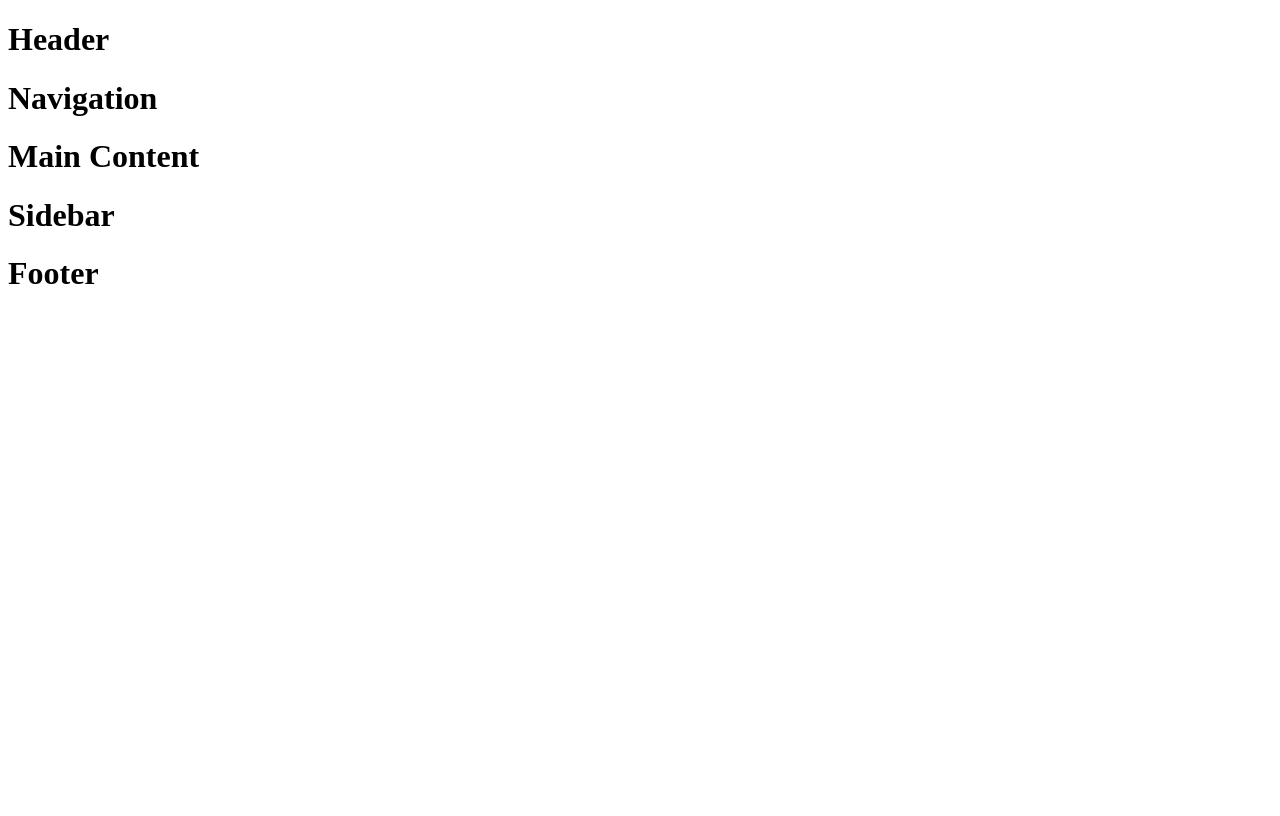
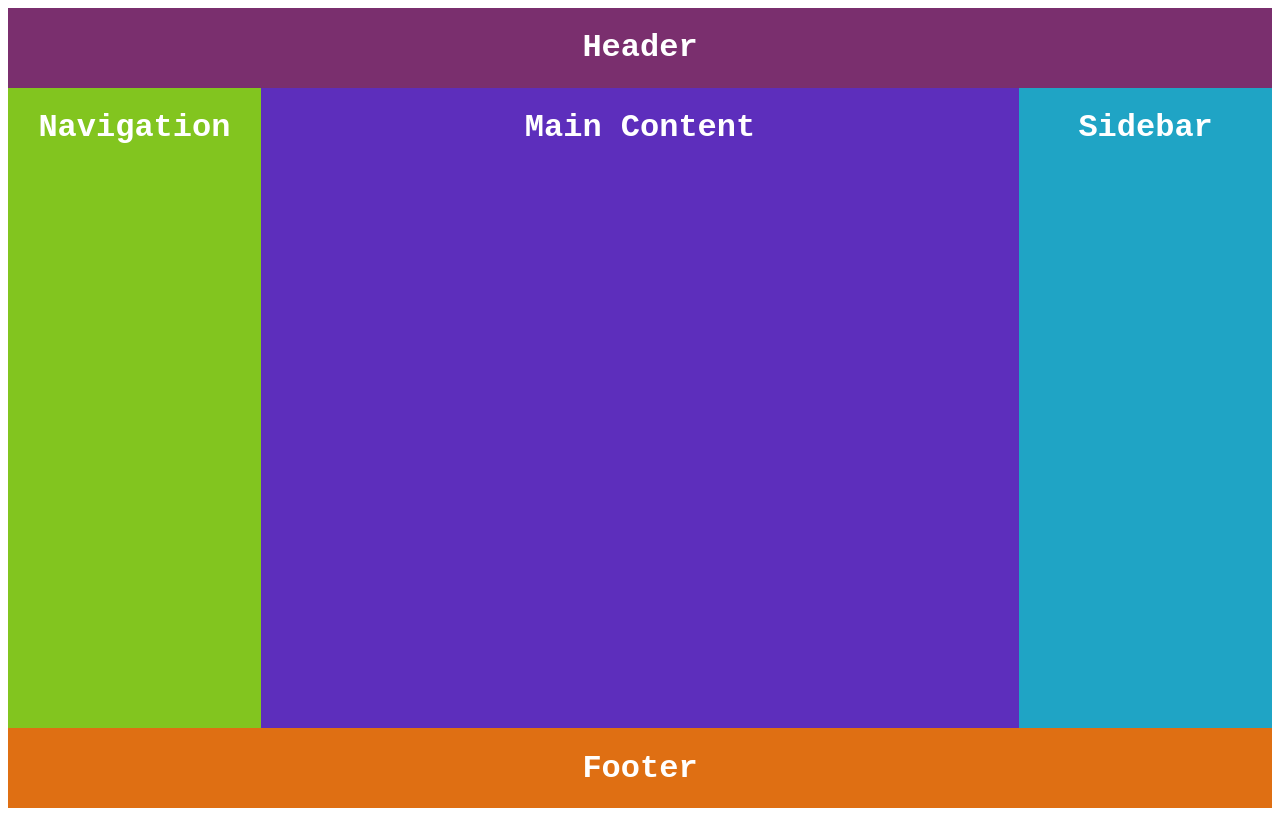
Before and after one commit to JorgeSilva7/Flexbox, a plain HTML site: page index.html in a window 1280 px wide. Drawn offline with Linux system fonts and the light colour scheme.

Commit message:
css done

```diff
--- a/css/index.css
+++ b/css/index.css
@@ -1 +1,82 @@
 /* All index.html css here */
+body {
+  display: flex;
+  flex-direction: column;
+  height: 100vh;
+}
+
+.side {
+  flex: 1;
+}
+
+.page-content {
+  display: flex;
+  height: 100%;
+}
+
+.main-content {
+  flex: 3;
+
+  background-color: rgb(93, 46, 188);
+  color: white;
+  text-align: center;
+  font-family: "Courier New", Courier, monospace;
+}
+
+.page-header {
+  background-color: rgb(122, 47, 110);
+  color: white;
+  text-align: center;
+  font-family: "Courier New", Courier, monospace;
+}
+
+.content-navigation {
+  background-color: rgb(130, 197, 31);
+  color: white;
+  text-align: center;
+  font-family: "Courier New", Courier, monospace;
+}
+
+.main-content {
+  flex: 3;
+
+  background-color: rgb(93, 46, 188);
+  color: white;
+  text-align: center;
+  font-family: "Courier New", Courier, monospace;
+}
+
+.content-sidebar {
+  background-color: rgb(31, 164, 197);
+  color: white;
+  text-align: center;
+  font-family: "Courier New", Courier, monospace;
+}
+
+.page-footer {
+  background-color: rgb(223, 111, 19);
+  color: white;
+  text-align: center;
+  font-family: "Courier New", Courier, monospace;
+}
+
+@media screen and (max-width: 800px) and (min-width: 501px) {
+  .page-content {
+    flex-direction: column;
+  }
+
+  .main-content {
+    flex: 3;
+
+    background-color: rgb(214, 227, 28);
+    color: black;
+    text-align: center;
+    font-family: "Courier New", Courier, monospace;
+  }
+}
+
+@media screen and (max-width: 500px) {
+  .page-content {
+    flex-direction: column;
+  }
+}
```
